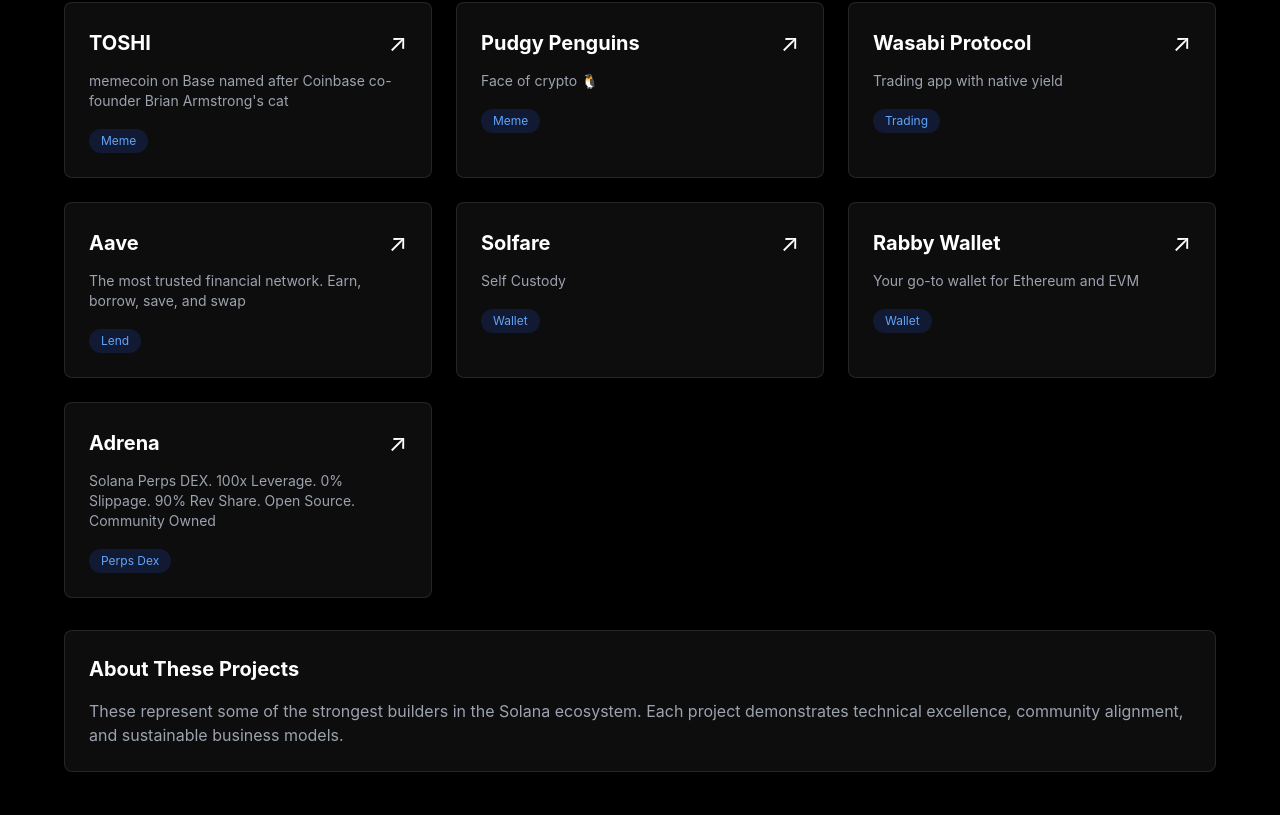
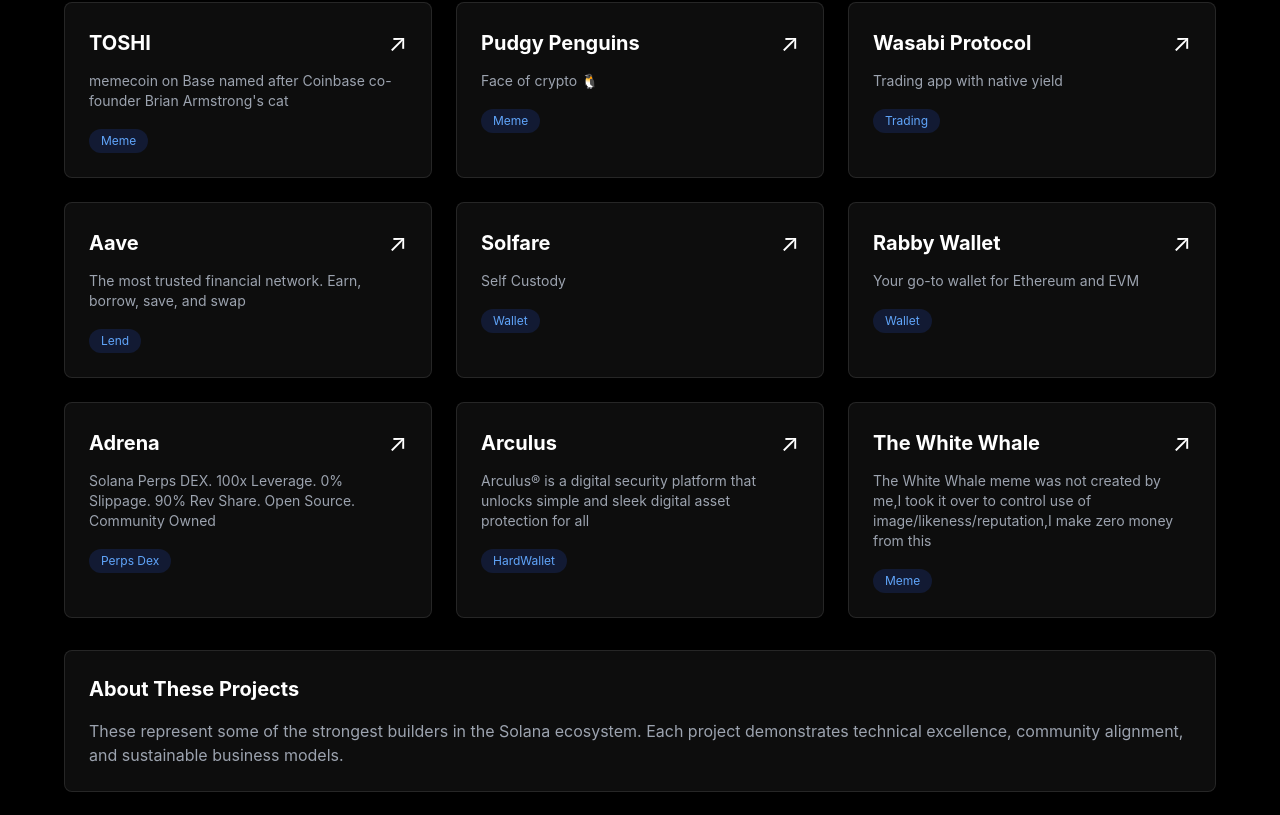
Before and after one commit to aspinrin/thewhitewhale, a Next.js app: page /projects in a window 1280 px wide. Shown: the part 407-1222 px from the top of the page. Built offline with nearby package versions, Linux system fonts and the light colour scheme.

Commit message:
added projects twwv2

```diff
--- a/app/projects/page.js
+++ b/app/projects/page.js
@@ -70,6 +70,20 @@
     category: "Perps Dex",
     link: "adrena.trade"
   },
+
+ {
+    name: "Arculus",
+    description: "Arculus® is a digital security platform that unlocks simple and sleek digital asset protection for all",
+    category: "HardWallet",
+    link: "https://www.getarculus.com"
+  },
+
+  {
+    name: "The White Whale",
+    description: "The White Whale meme was not created by me,I took it over to control use of image/likeness/reputation,I make zero money from this",
+    category: "Meme",
+    link: "https://app.streamflow.finance/contract/solana/mainnet/99xdeYSozFmUAnpQqYgh2Xx94kEkoyKSoPHALvnfnKT1"
+  },
 ]
 
 export default function ProjectsPage() {
```
